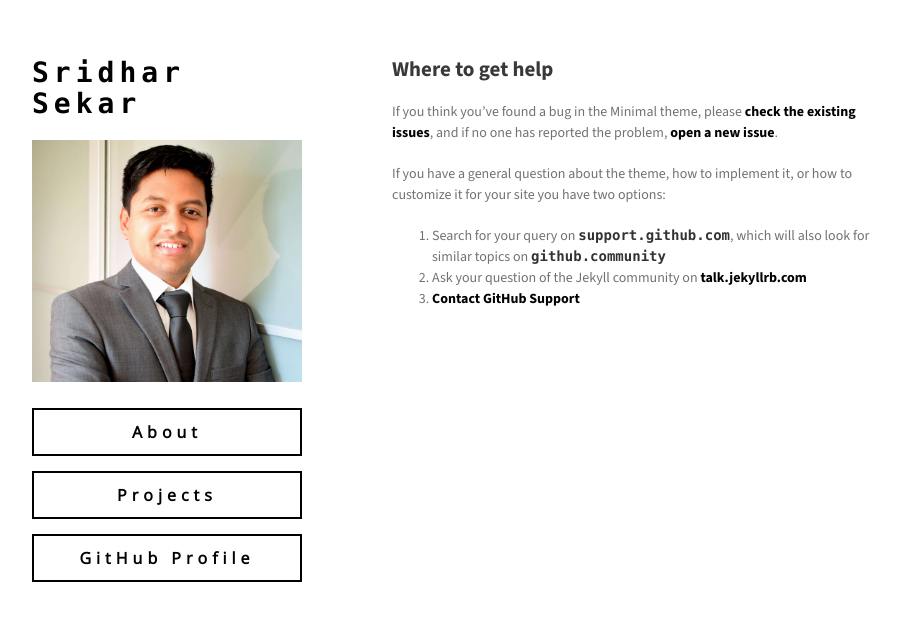
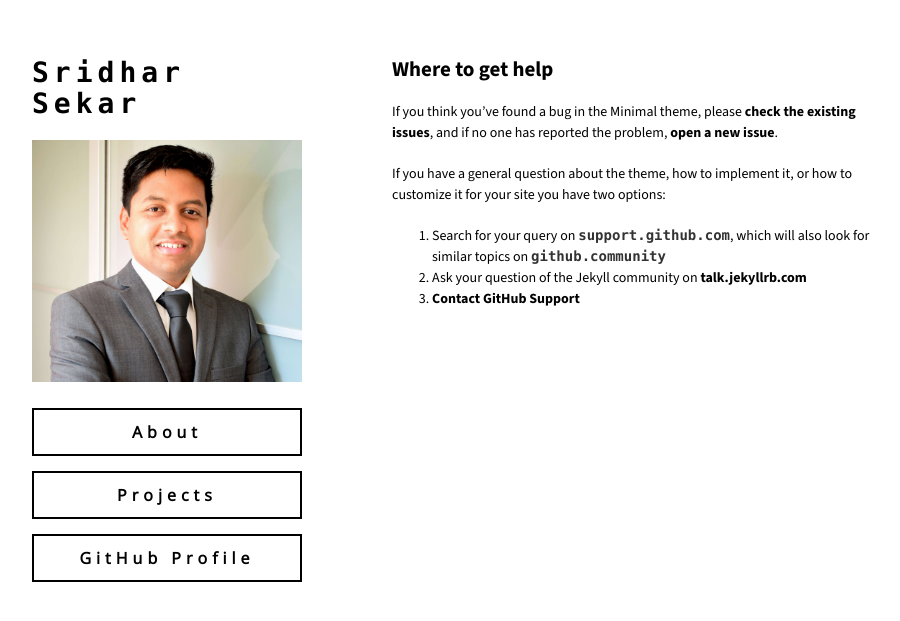
Before and after one commit to sridhar-portfolio/sridhar-portfolio.github.io, a Jekyll site: the page built from docs/SUPPORT.md, in a window 1280 px wide. Shown: the top 621 px of the page, without its empty margins (178-1078 px from the left). Built offline with Jekyll 4.4.1, drawn with Linux system fonts in a browser that asks for light colours; our own code applies the rules of GitHub Pages for plain Markdown files; the repository's description, which GitHub fills in, is left out.

Commit message:
Update jekyll-theme-minimal.scss

```diff
--- a/_sass/jekyll-theme-minimal.scss
+++ b/_sass/jekyll-theme-minimal.scss
@@ -5,12 +5,12 @@ body {
   background-color: #fff;
   padding:50px;
   font: 14px/1.5 "Source Sans 3", "Helvetica Neue", Helvetica, Arial, sans-serif;
-  color:#727272;
+  color:#000000;
   font-weight:400;
 }
 
 h1, h2, h3, h4, h5, h6 {
-  color:#222;
+  color:#000000;
   margin:0 0 20px;
 }
 
@@ -35,11 +35,11 @@ h1 {
 }
 
 h2 {
-  color:#393939;
+  color:#000000;
 }
 
 h3, h4, h5, h6 {
-  color:#494949;
+  color:#000000;
 }
 
 a {
```
